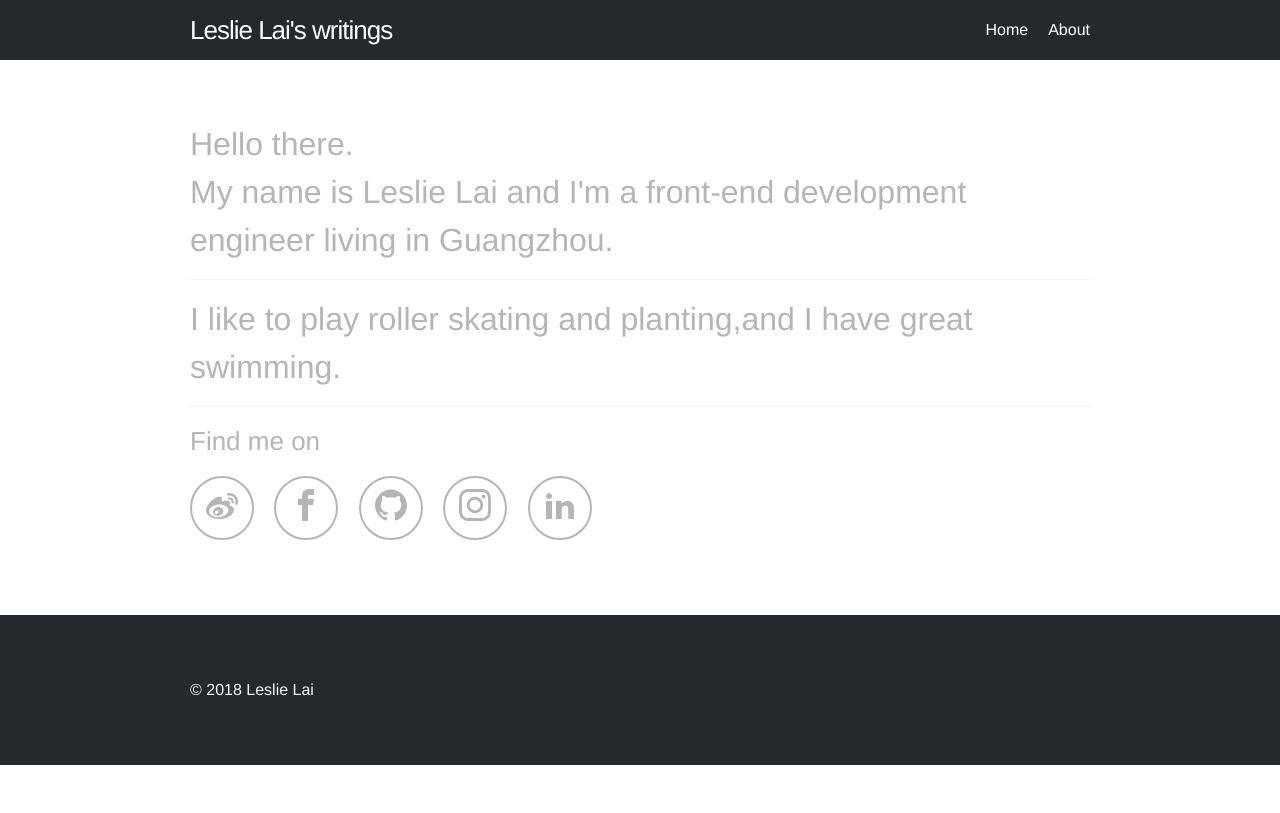
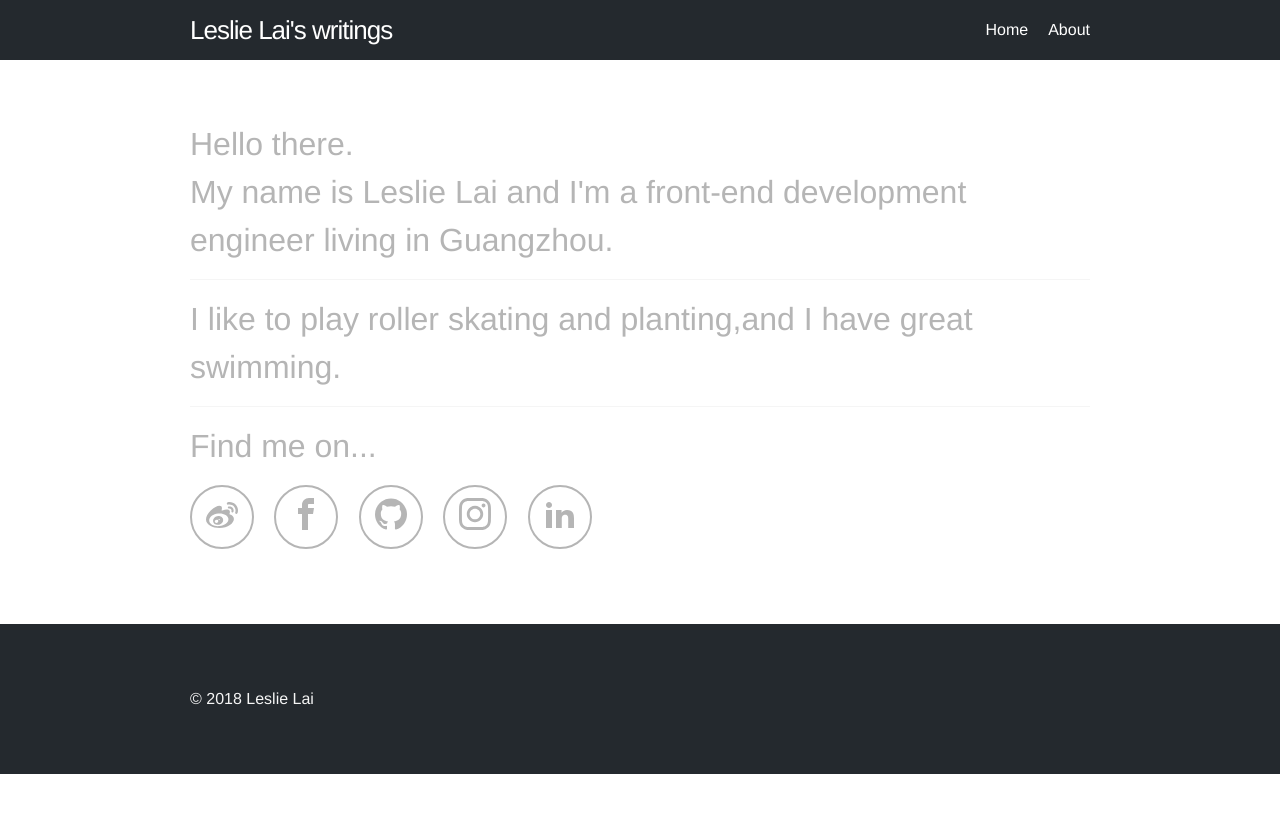
Before and after one commit to lcr/lcr.github.io, a Jekyll site: the page built from 2about.html, in a window 1280 px wide. Shown: the top 813 px of the page. Built offline with Jekyll 4.4.1, drawn with Linux system fonts in a browser that asks for light colours.

Commit message:
css about h2

```diff
--- a/2about.html
+++ b/2about.html
@@ -14,7 +14,7 @@
     I like to play roller skating and planting,and I have great swimming.
   </p>
 
-  <h2>Find me on</h2>
+  <h2>Find me on...</h2>
 
   <ul>
     <li title="weibo">
--- a/_sass/minima.css
+++ b/_sass/minima.css
@@ -495,6 +495,11 @@
     @media screen and (max-width: 800px) {
       .page-about p {
         font-size: 28px; } }
+  .page-about h2 {
+    font-size: 32px; }
+    @media screen and (max-width: 800px) {
+      .page-about h2 {
+        font-size: 28px; } }
   .page-about ul {
     padding-bottom: 60px; }
     .page-about ul li {
--- a/_sass/minima/_about.scss
+++ b/_sass/minima/_about.scss
@@ -15,7 +15,12 @@
     border-bottom: solid 1px $grey-color;
     padding-bottom:$spacing-unit / 2;
   }
-
+h2{
+  @include relative-font-size(2);
+  @include media-query($on-laptop) {
+    @include relative-font-size(1.75);
+  }
+}
   ul {
     padding-bottom: $spacing-unit * 2;
 
```
Also changed, not shown: 1 other file.
